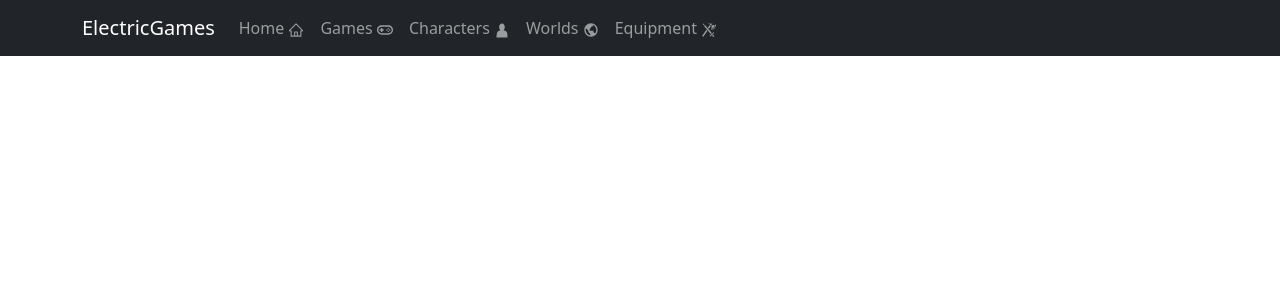
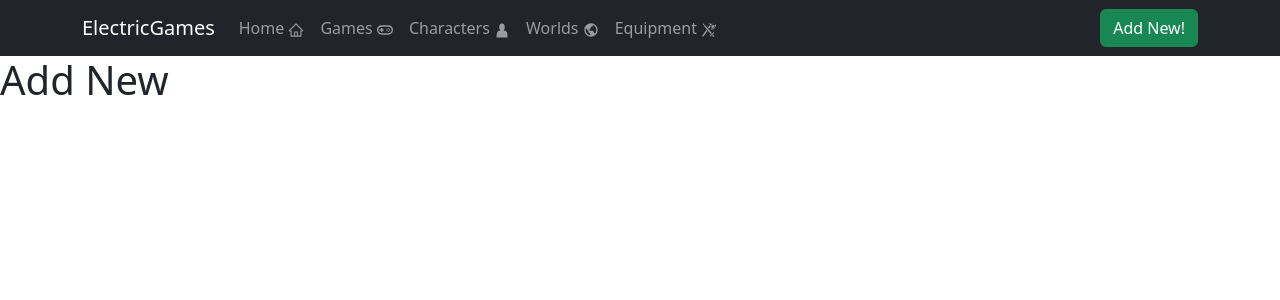
Before and after one commit to henrikaag/web-eksamen, a React (Create React App) app: page /add in a window 1280 px wide. Shown: the top 300 px of the page. Built offline with nearby package versions, Linux system fonts and the light colour scheme; the HTML template or start-up script is replaced by a standard one.

Commit message:
add new page

```diff
--- /dev/null
+++ b/src/components/AddNew/AddNew.tsx
@@ -0,0 +1,8 @@
+const AddNew = () => {
+
+    return (
+        <h1>Add New</h1>
+    )
+}
+
+export default AddNew;
--- a/src/components/shared/TopNavbar.tsx
+++ b/src/components/shared/TopNavbar.tsx
@@ -2,12 +2,15 @@ import Container from 'react-bootstrap/Container';
 import Nav from 'react-bootstrap/Nav';
 import Navbar from 'react-bootstrap/Navbar';
 import { BrowserRouter, Routes, Route } from 'react-router-dom';
+import Form from 'react-bootstrap/Form';
+import Button from 'react-bootstrap/Button';
 
 import HomePage from "../../pages/HomePage";
 import Games from "../Games/Games";
 import Characters from "../Characters/Characters";
 import Worlds from "../Worlds/Worlds";
 import Equipment from "../Equipment/Equipment";
+import AddNew from "../AddNew/AddNew";
 
 import { GiCharacter, GiAxeSword } from 'react-icons/gi';
 import { CgGames } from 'react-icons/cg';
@@ -33,6 +36,11 @@ const TopNavbar = () => {
                     <Nav.Link href="/worlds">Worlds <BiWorld /></Nav.Link>
                     <Nav.Link href="/equipment">Equipment <GiAxeSword /></Nav.Link>
                 </Nav>
+                <Form>
+                    <Nav.Link href="/add">
+                    <Button variant="success">Add New!</Button>
+                    </Nav.Link>
+                </Form>
                 </Navbar.Collapse>
                 </Container>
             </Navbar>
@@ -44,6 +52,7 @@ const TopNavbar = () => {
                 <Route path="/characters" element={<Characters />}></Route>
                 <Route path="/worlds" element={<Worlds />}></Route>
                 <Route path="/equipment" element={<Equipment />}></Route>
+                <Route path="/add" element={<AddNew />}></Route>
             </Routes>
         </main>
         </BrowserRouter>
```
